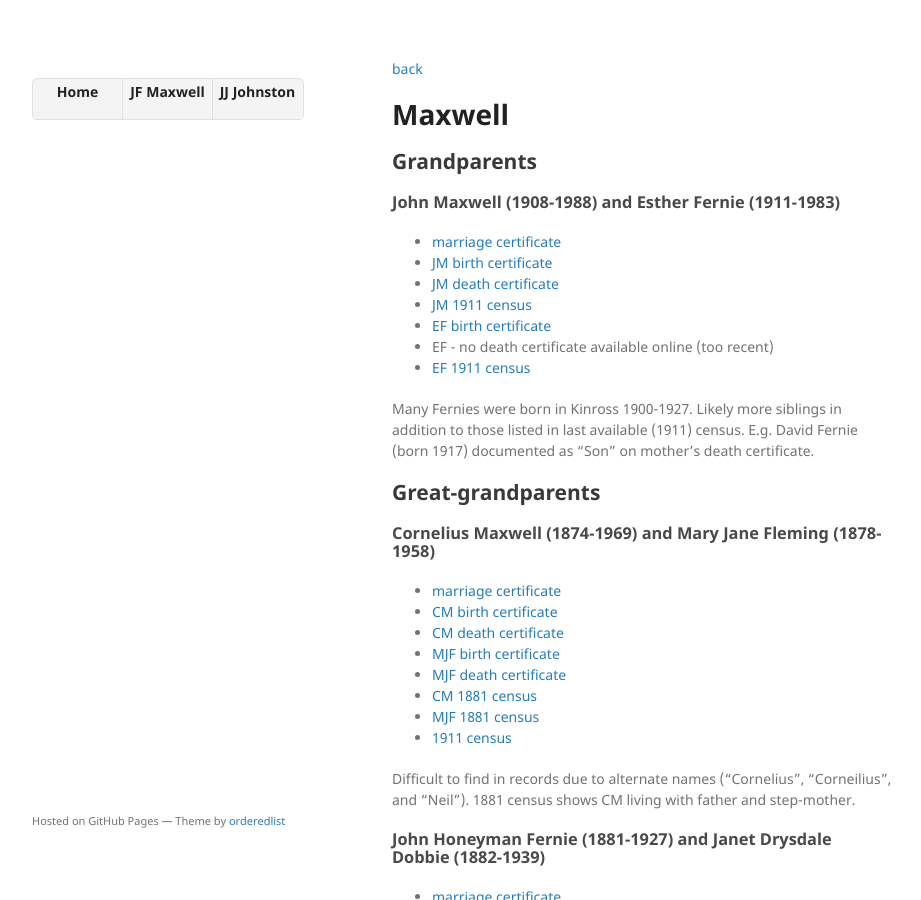
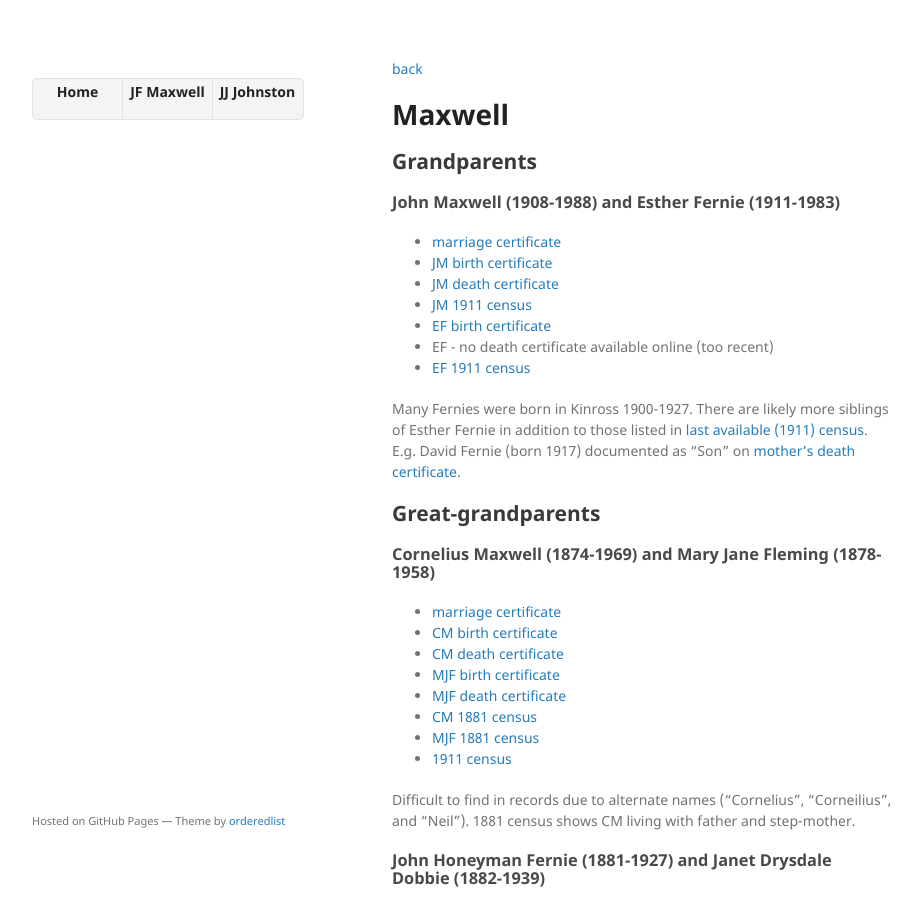
Before and after one commit to rfj1961/rfj1961.github.io, a Jekyll site: the page built from jfm1933.md, in a window 1280 px wide and 900 px high. Shown: the whole window, without its empty margins (178-1099 px from the left). Built offline with Jekyll 4.4.1, drawn with Linux system fonts in a browser that asks for light colours; the repository's description, which GitHub fills in, is left out.

Commit message:
EF siblings

```diff
--- a/jfm1933.md
+++ b/jfm1933.md
@@ -17,7 +17,7 @@ layout: default
 - EF - no death certificate available online (too recent)
 - [EF 1911 census](1911_census_john_fernie_janet_dobbie.pdf)
 
-Many Fernies were born in Kinross 1900-1927. Likely more siblings in addition to those listed in last available (1911) census. E.g. David Fernie (born 1917) documented as "Son" on mother's death certificate.
+Many Fernies were born in Kinross 1900-1927. There are likely more siblings of Esther Fernie in addition to those listed in [last available (1911) census](1911_census_john_fernie_janet_dobbie.pdf). E.g. David Fernie (born 1917) documented as "Son" on [mother's death certificate](1939_death_janet_fernie.pdf).
 
 ## Great-grandparents
 
```
